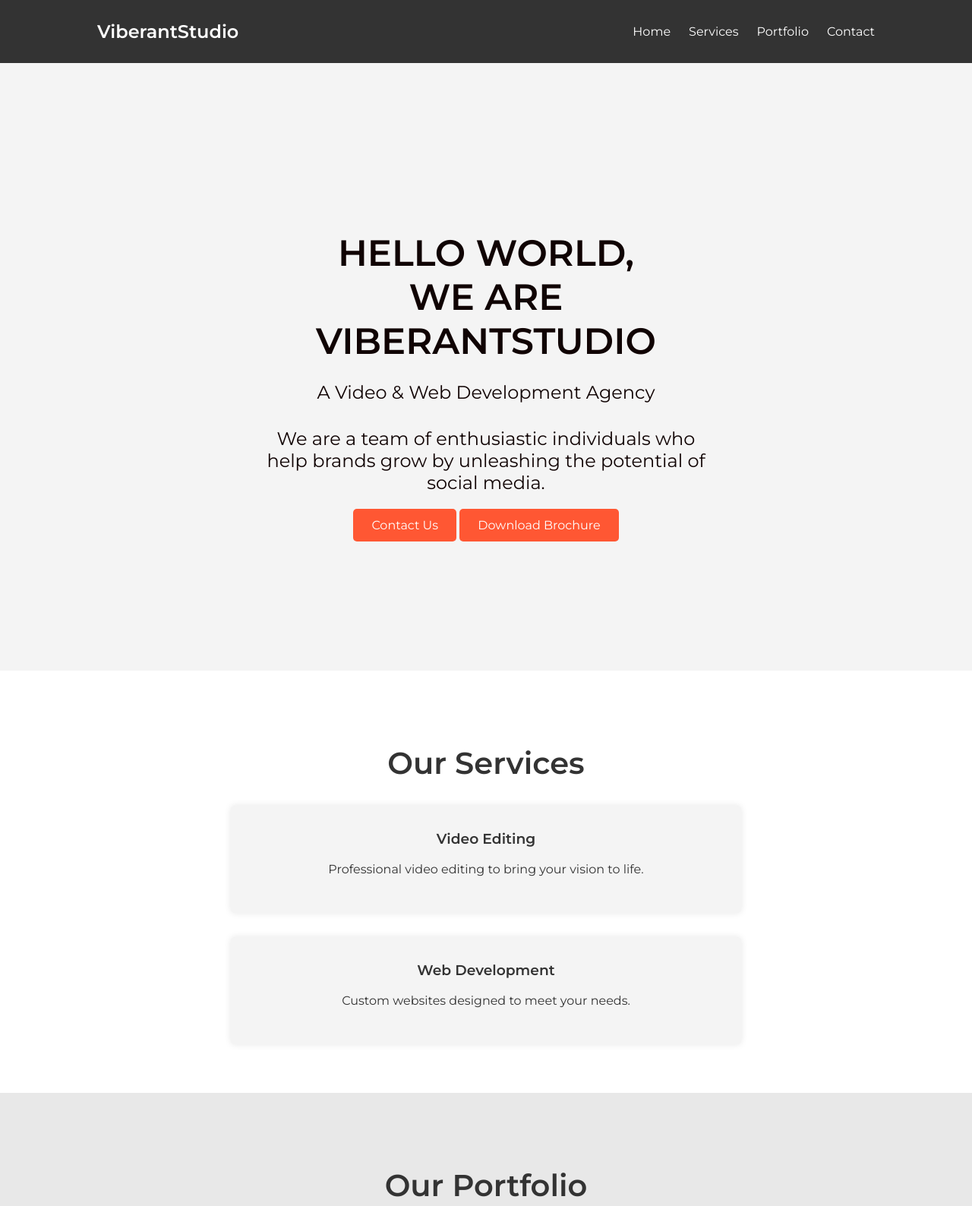
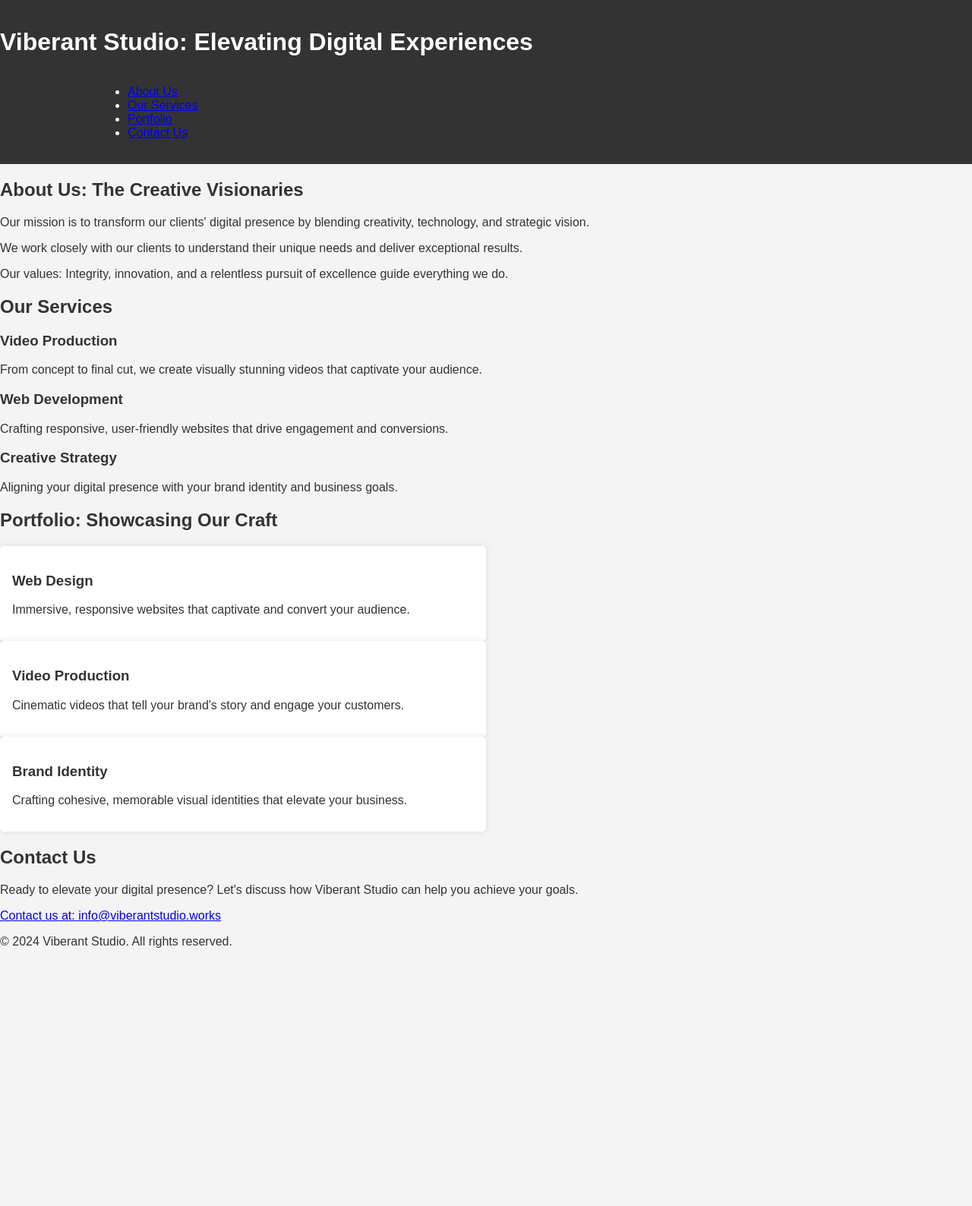
Before and after one commit to bharani9024/viberantstudio, a React app: page index.html in a window 1280 px wide. Shown: the top 1588 px of the page at 76% size. After the commit the page ends 1265 px from the top, so only its background shows below. Built offline with nearby package versions, Linux system fonts and the light colour scheme; files whose address does not match are found by name.

Commit message:
Update index.html

```diff
--- a/index.html
+++ b/index.html
@@ -3,78 +3,69 @@
 <head>
     <meta charset="UTF-8">
     <meta name="viewport" content="width=device-width, initial-scale=1.0">
-    <title>ViberantStudio</title>
+    <title>Viberant Studio | Elevating Digital Experiences</title>
     <link rel="stylesheet" href="styles.css">
-    <link href="https://fonts.googleapis.com/css2?family=Montserrat:wght@400;600&display=swap" rel="stylesheet">
 </head>
 <body>
     <header>
+        <h1>Viberant Studio: Elevating Digital Experiences</h1>
         <nav>
-            <div class="logo">ViberantStudio</div>
-            <ul class="nav-links">
-                <li><a href="#home">Home</a></li>
-                <li><a href="#services">Services</a></li>
+            <ul>
+                <li><a href="#about">About Us</a></li>
+                <li><a href="#services">Our Services</a></li>
                 <li><a href="#portfolio">Portfolio</a></li>
-                <li><a href="#contact">Contact</a></li>
+                <li><a href="#contact">Contact Us</a></li>
             </ul>
         </nav>
     </header>
 
-    <section class="hero" id="home">
-        <div class="hero-content">
-            <h1>HELLO WORLD,<br> WE ARE  <span class="highlight">VIBERANTSTUDIO</span></h1>
-            <p>A Video & Web Development Agency</p>
-            <p>We are a team of enthusiastic individuals who help brands grow by unleashing the potential of social media.</p>
-            <div class="hero-buttons">
-                <a href="#contact" class="btn">Contact Us</a>
-                <a href="#brochure" class="btn secondary">Download Brochure</a>
-            </div>
-        </div>
-
+    <section id="about">
+        <h2>About Us: The Creative Visionaries</h2>
+        <p>Our mission is to transform our clients' digital presence by blending creativity, technology, and strategic vision.</p>
+        <p>We work closely with our clients to understand their unique needs and deliver exceptional results.</p>
+        <p>Our values: Integrity, innovation, and a relentless pursuit of excellence guide everything we do.</p>
     </section>
 
-    <section id="services" class="services">
+    <section id="services">
         <h2>Our Services</h2>
-        <div class="service-container">
-            <div class="service-box">
-                <h3>Video Editing</h3>
-                <p>Professional video editing to bring your vision to life.</p>
+        <div class="service">
+            <h3>Video Production</h3>
+            <p>From concept to final cut, we create visually stunning videos that captivate your audience.</p>
         </div>
-            <div class="service-box">
+        <div class="service">
             <h3>Web Development</h3>
-                <p>Custom websites designed to meet your needs.</p>
+            <p>Crafting responsive, user-friendly websites that drive engagement and conversions.</p>
         </div>
+        <div class="service">
+            <h3>Creative Strategy</h3>
+            <p>Aligning your digital presence with your brand identity and business goals.</p>
         </div>
     </section>
 
-    <section id="portfolio" class="portfolio">
-        <h2>Our Portfolio</h2>
-        <div class="portfolio-container">
+    <section id="portfolio">
+        <h2>Portfolio: Showcasing Our Craft</h2>
         <div class="portfolio-item">
-                <img src="img/portfolio1.jpg" alt="Portfolio Item 1">
-                <div class="portfolio-info">
-                    <h3>Project Title</h3>
-                    <p>Project description goes here.</p>
-                </div>
+            <h3>Web Design</h3>
+            <p>Immersive, responsive websites that captivate and convert your audience.</p>
         </div>
         <div class="portfolio-item">
-                <img src="img/portfolio2.jpg" alt="Portfolio Item 2">
-                <div class="portfolio-info">
-                    <h3>Project Title</h3>
-                    <p>Project description goes here.</p>
+            <h3>Video Production</h3>
+            <p>Cinematic videos that tell your brand's story and engage your customers.</p>
         </div>
-            </div>
-            <!-- Add more portfolio items as needed -->
+        <div class="portfolio-item">
+            <h3>Brand Identity</h3>
+            <p>Crafting cohesive, memorable visual identities that elevate your business.</p>
         </div>
     </section>
 
-    <footer id="contact">
-        <div class="footer-content">
-            <p>&copy; 2024 ViberantStudio. All rights reserved.</p>
-            <p>Contact us at: <a href="mailto:info@viberantstudio.works">info@viberantstudio.works</a></p>
-        </div>
+    <section id="contact">
+        <h2>Contact Us</h2>
+        <p>Ready to elevate your digital presence? Let's discuss how Viberant Studio can help you achieve your goals.</p>
+        <a href="mailto:info@viberantstudio.works">Contact us at: info@viberantstudio.works</a>
+    </section>
+
+    <footer>
+        <p>&copy; 2024 Viberant Studio. All rights reserved.</p>
     </footer>
-
-    <script src="js/script.js"></script>
 </body>
 </html>
```
Lines whose indentation alone changed are shown as unchanged.
